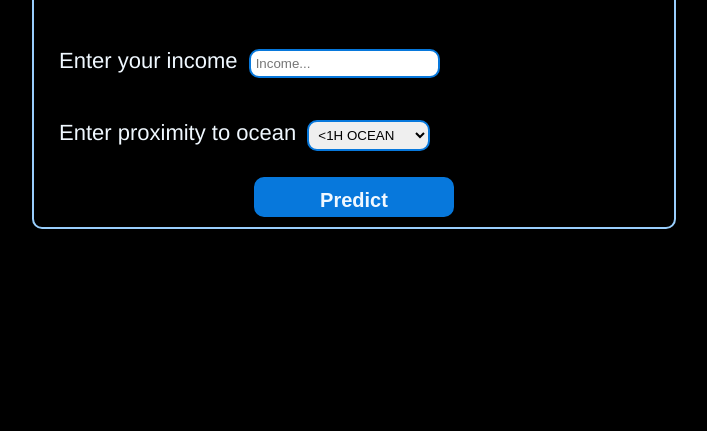
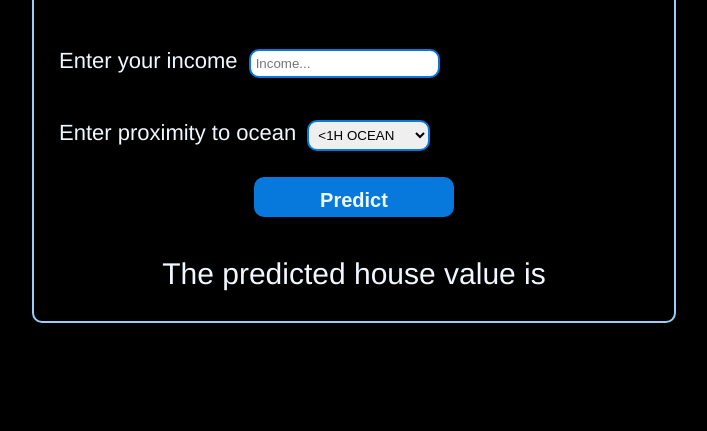
Before and after one commit to Ashmit-1/housePricePrediction, a Flask app: page / in a window 1280 px wide. Shown: the part 680-1111 px from the top of the page, without its empty margins (286-993 px from the left). Before the commit the page ends 909 px from the top, so only its background shows below. Run offline with Flask 3, Linux system fonts and the light colour scheme.

Commit message:
add prediction show area

```diff
--- a/templates/index.html
+++ b/templates/index.html
@@ -93,6 +93,9 @@
 
             </form>
 
+            <div class="pred_val">
+                <p>The predicted house value is </p>
+            </div>
         </div>
     </div>
 </body>
```
